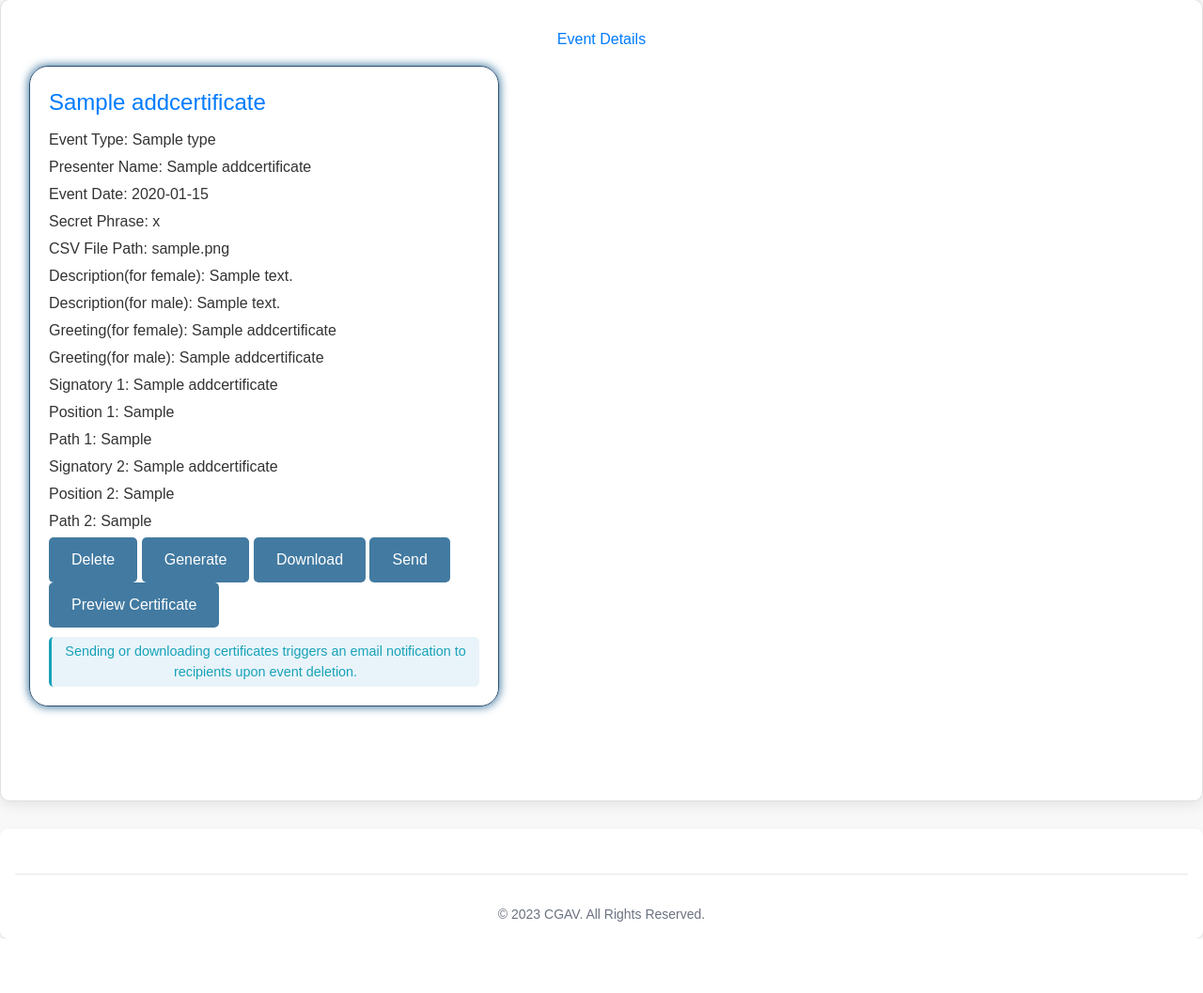
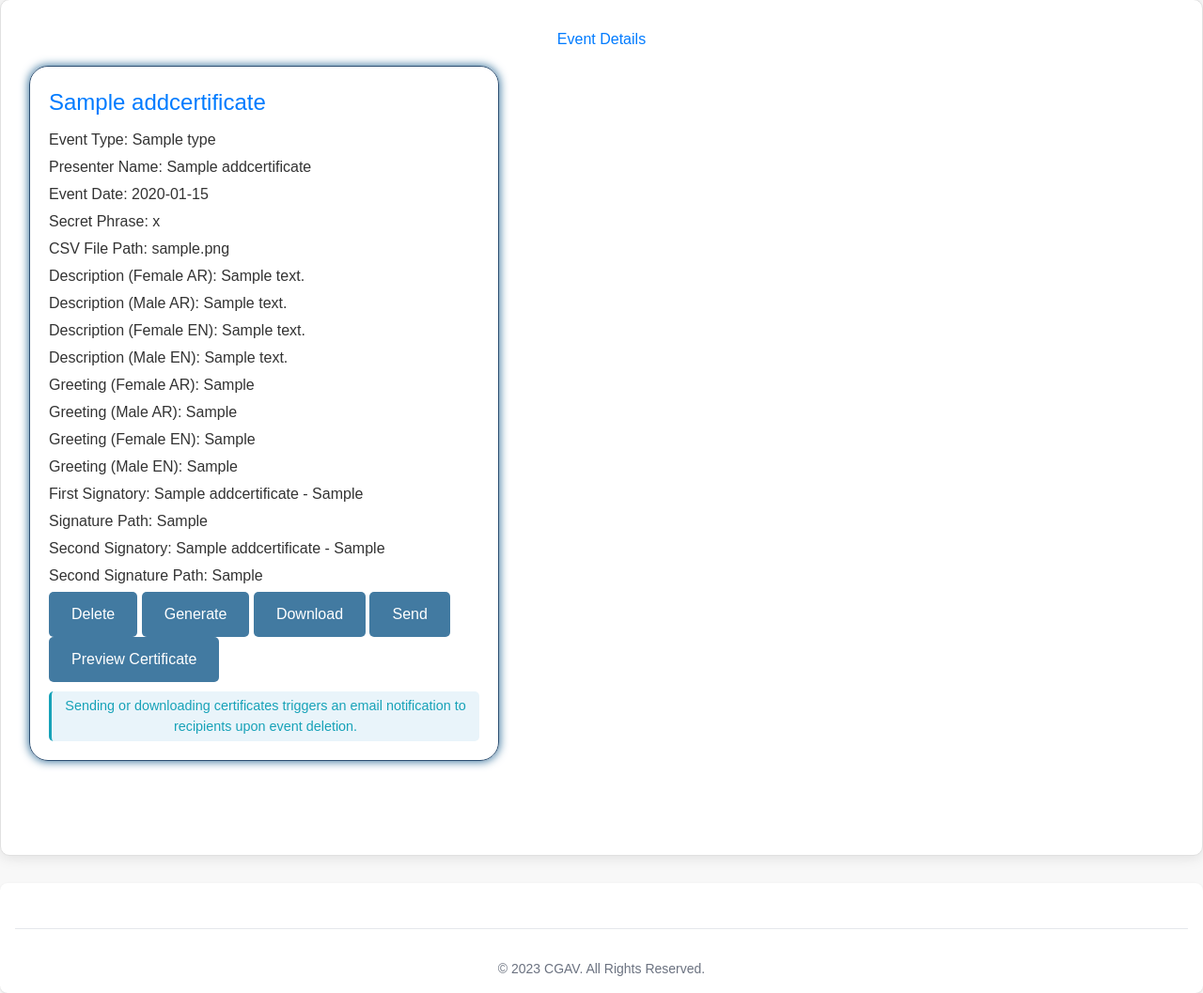
Before and after one commit to zalsaeed/cgav, a Flask app: page /certificate_details/1 in a window 1280 px wide. Shown: the part 89-1146 px from the top of the page at 94% size. Before the commit the page ends 1088 px from the top, so only its background shows below. Run offline with Flask 2, Linux system fonts and the light colour scheme; a user stored in the database is signed in; tables that the repository leaves empty hold one stand-in row (values such as "Sample post"); parts of the project's set-up code (start-up, migrations or seed data) failed here and were passed over; some libraries are stand-ins or nearby versions; some web fonts are replaced.

Commit message:
Update certificate_details.html
Updated the certificate_details.html file to enhance user experience by conditionally displaying event details only when data is available, and introducing multilingual support for English and Arabic fields.

```diff
--- a/src/flask_website/templates/certificate_details.html
+++ b/src/flask_website/templates/certificate_details.html
@@ -12,24 +12,23 @@
   <div class="card">
     <div class="card-body">
       <h5 class="card-title">{{ certificate.certificate_title }}</h5>
-      <p class="card-text">Event Type: {{ certificate.event_type.event_type_name }}</p>
-      <p class="card-text">Presenter Name: {{ certificate.presenter_name }}</p>
-      <p class="card-text">Event Date: {{ certificate.event_date.strftime('%Y-%m-%d') }}</p>
-      <p class="card-text">Secret Phrase: {{ certificate.secret_phrase }}</p>
-      <p class="card-text">CSV File Path: {{ certificate.file_path }}</p>
-      <p class="card-text">Description(for female): {{ certificate.certificate_description_female }}</p>
-      <p class="card-text">Description(for male): {{ certificate.certificate_description_male }}</p>
-      <p class="card-text">Greeting(for female): {{ certificate.female_recipient_title }}</p>
-      <p class="card-text">Greeting(for male): {{ certificate.male_recipient_title }}</p>
-      <p class="card-text">Signatory 1: {{ certificate.First_Signatory_Name }}</p>
-      <p class="card-text">Position 1: {{ certificate.First_Signatory_Position }}</p>
-      <p class="card-text">Path 1: {{ certificate.First_Signatory_Path }}</p>
-      {% if certificate.Second_Signatory_Name %}
-      <p class="card-text">Signatory 2: {{ certificate.Second_Signatory_Name }}</p>
-      <p class="card-text"> Position 2: {{ certificate.Second_Signatory_Position }}</p>
-      <p class="card-text">Path 2: {{ certificate.Second_Signatory_Path }}</p>
-      {% endif %}
-
+      {% if certificate.event_type %}<p class="card-text">Event Type: {{ certificate.event_type.event_type_name }}</p>{% endif %}
+      {% if certificate.presenter_name %}<p class="card-text">Presenter Name: {{ certificate.presenter_name }}</p>{% endif %}
+      {% if certificate.event_date %}<p class="card-text">Event Date: {{ certificate.event_date.strftime('%Y-%m-%d') }}</p>{% endif %}
+      {% if certificate.secret_phrase %}<p class="card-text">Secret Phrase: {{ certificate.secret_phrase }}</p>{% endif %}
+      {% if certificate.file_path %}<p class="card-text">CSV File Path: {{ certificate.file_path }}</p>{% endif %}
+      {% if certificate.certificate_description_female %}<p class="card-text">Description (Female AR): {{ certificate.certificate_description_female }}</p>{% endif %}
+      {% if certificate.certificate_description_male %}<p class="card-text">Description (Male AR): {{ certificate.certificate_description_male }}</p>{% endif %}
+      {% if certificate.certificate_description_female_en %}<p class="card-text">Description (Female EN): {{ certificate.certificate_description_female_en }}</p>{% endif %}
+      {% if certificate.certificate_description_male_en %}<p class="card-text">Description (Male EN): {{ certificate.certificate_description_male_en }}</p>{% endif %}
+      {% if certificate.greeting_female %}<p class="card-text">Greeting (Female AR): {{ certificate.greeting_female }}</p>{% endif %}
+      {% if certificate.greeting_male %}<p class="card-text">Greeting (Male AR): {{ certificate.greeting_male }}</p>{% endif %}
+      {% if certificate.greeting_female_en %}<p class="card-text">Greeting (Female EN): {{ certificate.greeting_female_en }}</p>{% endif %}
+      {% if certificate.greeting_male_en %}<p class="card-text">Greeting (Male EN): {{ certificate.greeting_male_en }}</p>{% endif %}
+      {% if certificate.First_Signatory_Name %}<p class="card-text">First Signatory: {{ certificate.First_Signatory_Name }} - {{ certificate.First_Signatory_Position }}</p>{% endif %}
+      {% if certificate.First_Signatory_Path %}<p class="card-text">Signature Path: {{ certificate.First_Signatory_Path }}</p>{% endif %}
+      {% if certificate.Second_Signatory_Name %}<p class="card-text">Second Signatory: {{ certificate.Second_Signatory_Name }} - {{ certificate.Second_Signatory_Position }}</p>{% endif %}
+      {% if certificate.Second_Signatory_Path %}<p class="card-text">Second Signature Path: {{ certificate.Second_Signatory_Path }}</p>{% endif %}
 
       <!-- Buttons -->
       <button id="delete-btn" class="custom-button" onclick="handleDelete()">Delete</button>
```
